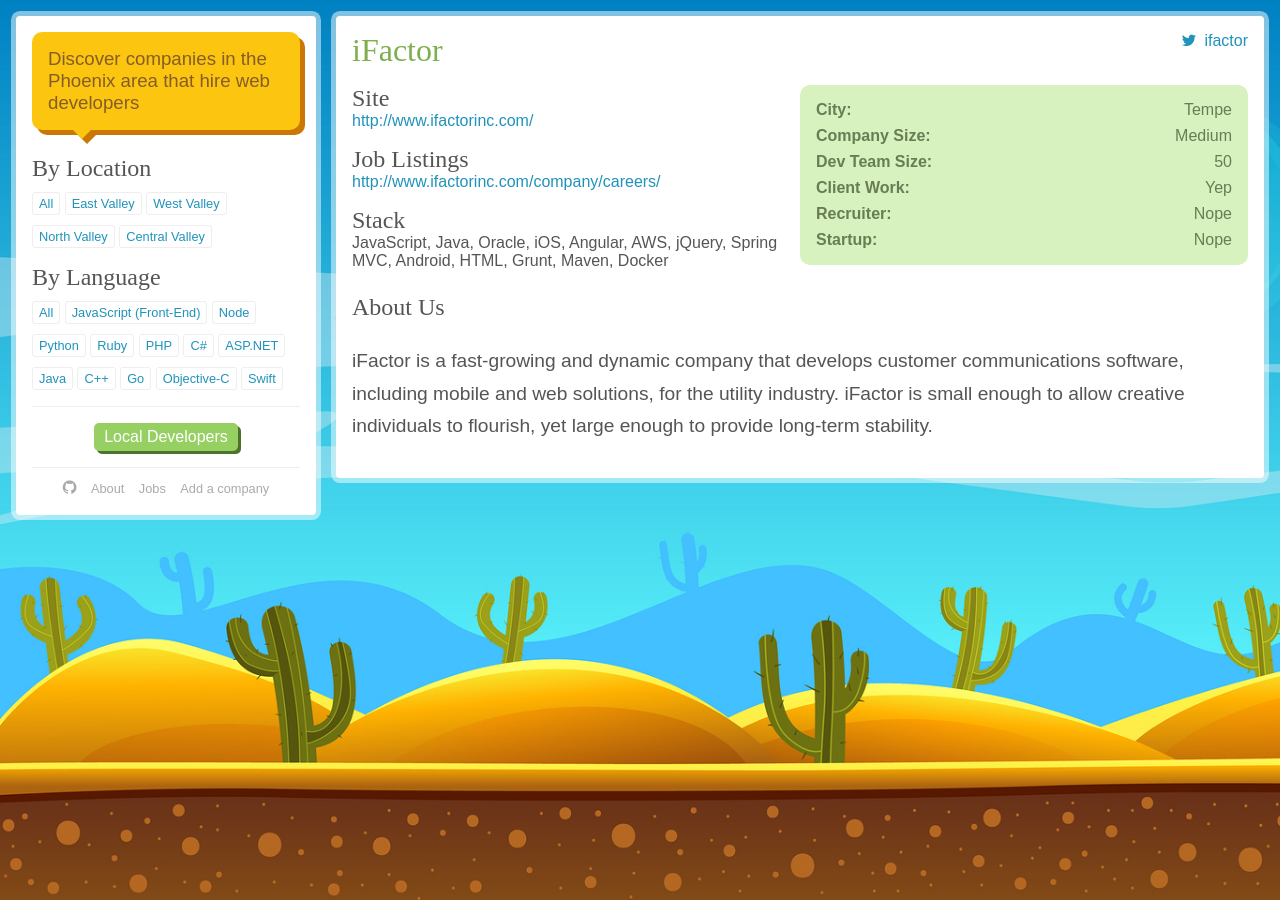
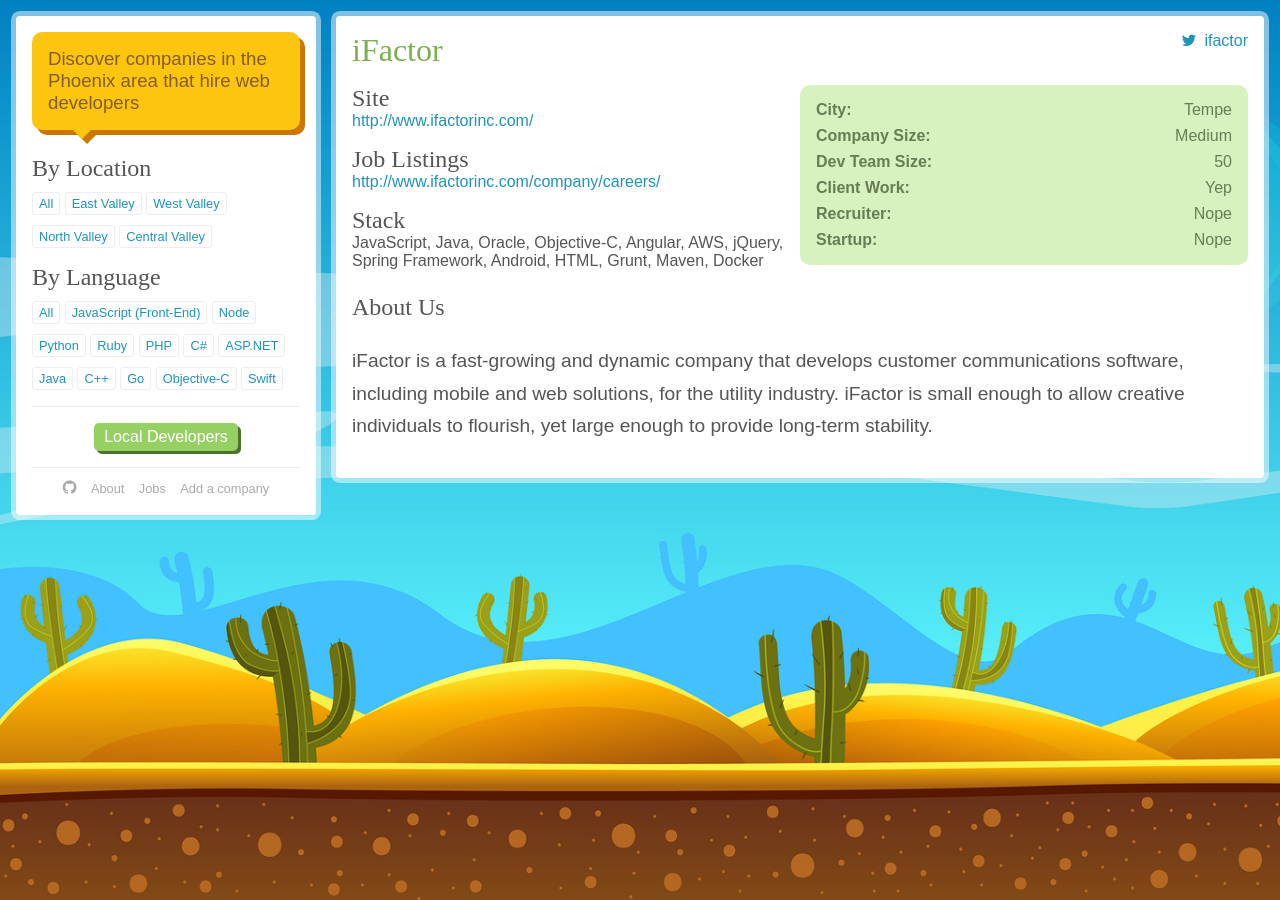
Before and after one commit to bradwestfall/webdevphoenix, a Jekyll site: the page built from companies/ifactor.md, in a window 1280 px wide. Built offline with Jekyll 4.4.1, drawn with Linux system fonts in a browser that asks for light colours; nearby versions of some CDN libraries; some web fonts are replaced.

Commit message:
Updating company page.

```diff
--- a/companies/ifactor.md
+++ b/companies/ifactor.md
@@ -6,8 +6,8 @@
 lng: -111.939597
 company_size: Medium
 dev_team_size: 50
-stack: [JavaScript, Java, Oracle, iOS, Angular, AWS, jQuery, Spring MVC, Android, HTML, Grunt, Maven, Docker]
-region: East
+stack: [JavaScript, Java, Oracle, Objective-C, Angular, AWS, jQuery, Spring Framework, Android, HTML, Grunt, Maven, Docker]
+region: Central
 city: [Tempe]
 client_work: true
 recruiter: false
```
